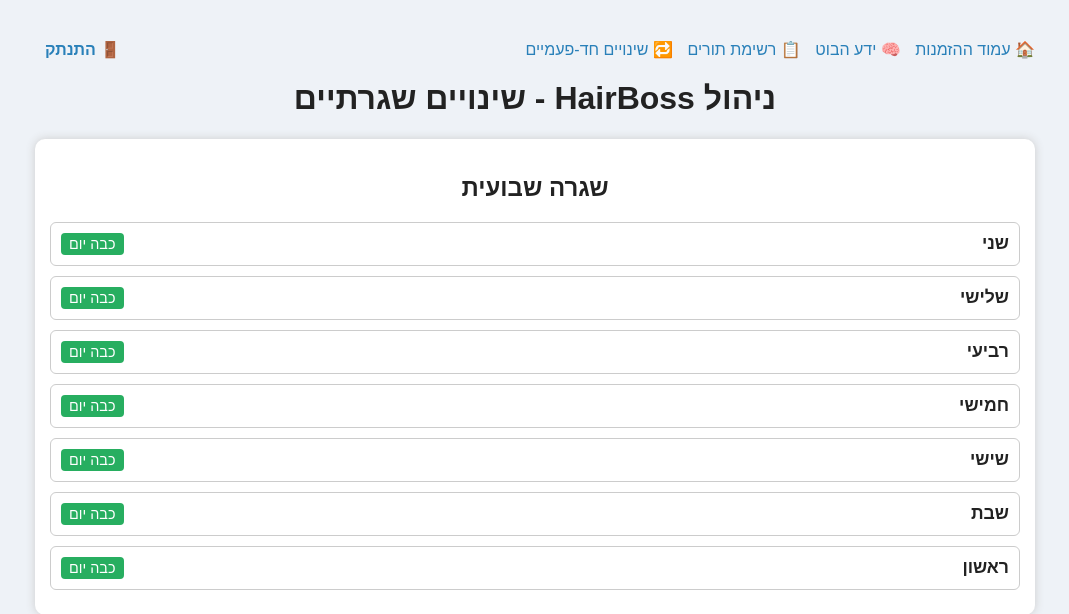
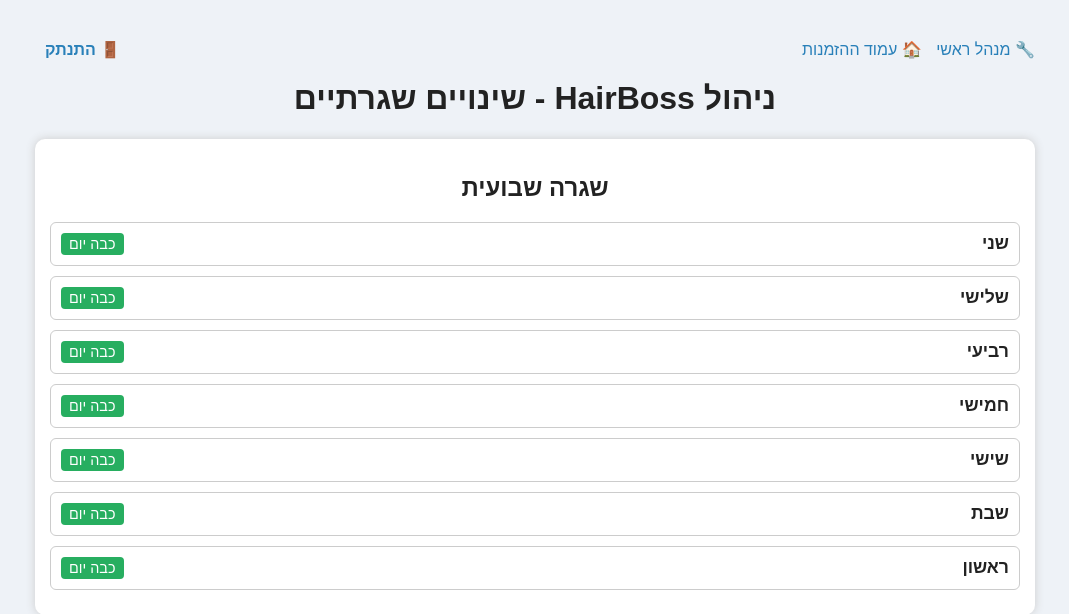
Before and after one commit to Nextwave19/barber, a Flask app: page /admin_routine in a window 1280 px wide. Shown: the top 614 px of the page, without its empty margins (105-1174 px from the left). Run offline with Flask 3, Linux system fonts and the light colour scheme; the visitor is signed in with stand-in values (Sample User, id 1).

Commit message:
Update admin_routine.html

```diff
--- a/templates/admin_routine.html
+++ b/templates/admin_routine.html
@@ -207,10 +207,8 @@
 <body>
 
 <div class="top-nav">
+  <a href="/main_admin">🔧 מנהל ראשי</a>
   <a href="/" target="_blank">🏠 עמוד ההזמנות</a>
-  <a href="/bot_knowledge">🧠 ידע הבוט</a>
-  <a href="/appointments">📋 רשימת תורים</a>
-  <a href="/admin_override">🔁 שינויים חד-פעמיים</a>
   <a href="/logout" class="logout">🚪 התנתק</a>
 </div>
 
```
